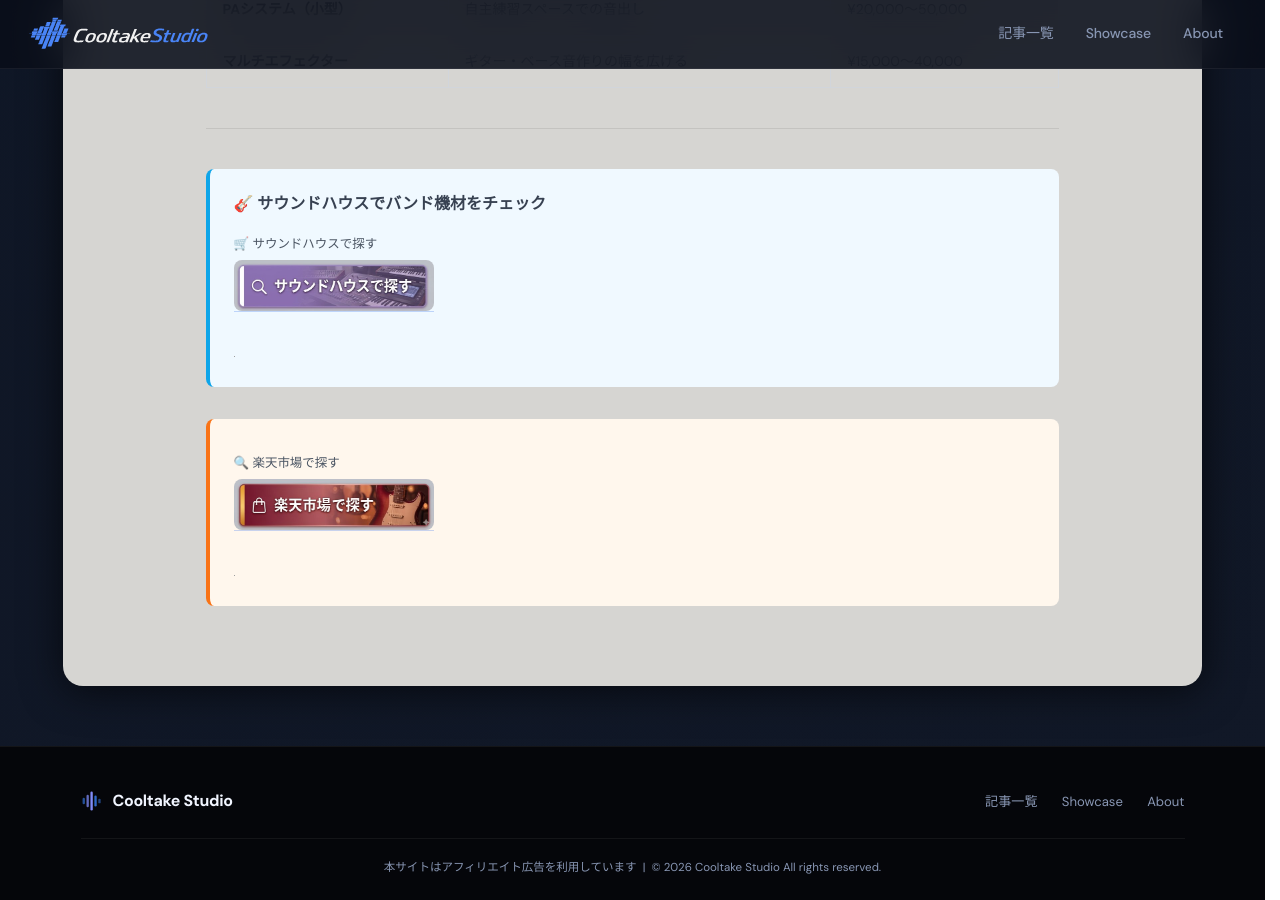
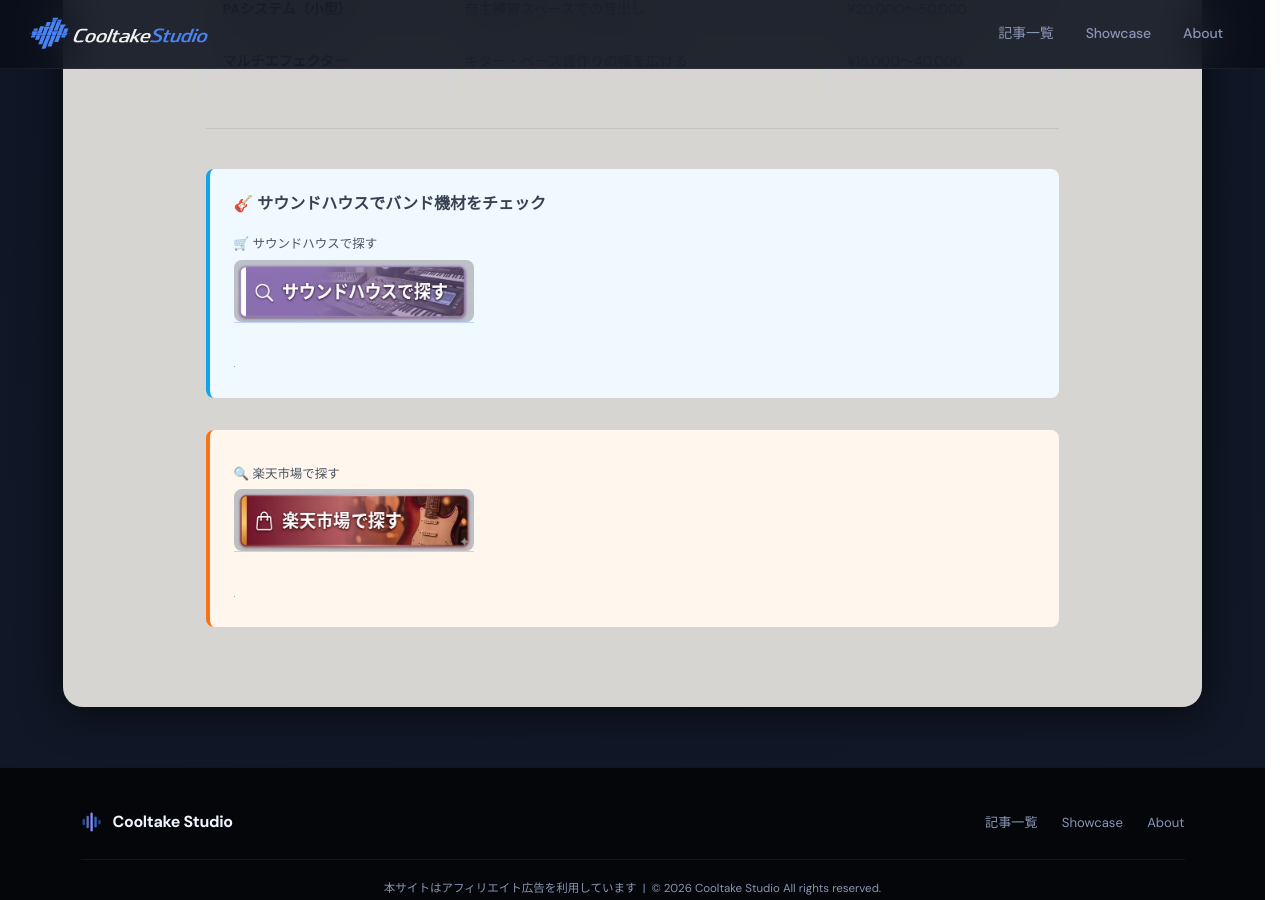
Before and after one commit to cooltake/cooltake-staging, a Jekyll site: the page built from _posts/2026-05-24-band-guide.md, in a window 1280 px wide and 900 px high, scrolled down 4706 px. Built offline with Jekyll 4.4.1, drawn with Linux system fonts in a browser that asks for light colours; some web fonts are replaced; grey boxes are pictures that could not be loaded.

Commit message:
style: flex horizontal buttons + larger width in 2026-05-24-band-guide.md

```diff
--- a/_posts/2026-05-24-band-guide.md
+++ b/_posts/2026-05-24-band-guide.md
@@ -125,12 +125,12 @@
 <div style="margin:2rem 0;padding:1.2rem 1.5rem;background:#f0f9ff;border-left:4px solid #0ea5e9;border-radius:8px;">
 <p style="margin:0 0 .6rem;font-weight:bold;font-size:1rem;">&#x1F3B8; サウンドハウスでバンド機材をチェック</p>
 <div style="margin:.8rem 0;"><span style="display:block;font-size:.78rem;color:#4b5563;margin-bottom:3px;margin-top:6px;">🛒 サウンドハウスで探す</span>
-<a href="https://h.accesstrade.net/sp/cc?rk=01001xqc00os63&url=https%3A%2F%2Fwww.soundhouse.co.jp%2Fsearch%2Findex%2F%3Fsearch_all%3D%E3%82%B7%E3%83%BC%E3%83%AB%E3%83%89%E3%82%B1%E3%83%BC%E3%83%96%E3%83%AB" rel="nofollow" referrerpolicy="no-referrer-when-downgrade" style="display:inline-block;text-decoration:none;"><img src="/assets/images/btn-soundhouse.jpg" alt="サウンドハウスで探す" width="200" style="height:auto;border-radius:8px;display:block;"></a></div>
+<a href="https://h.accesstrade.net/sp/cc?rk=01001xqc00os63&url=https%3A%2F%2Fwww.soundhouse.co.jp%2Fsearch%2Findex%2F%3Fsearch_all%3D%E3%82%B7%E3%83%BC%E3%83%AB%E3%83%89%E3%82%B1%E3%83%BC%E3%83%96%E3%83%AB" rel="nofollow" referrerpolicy="no-referrer-when-downgrade" style="display:inline-block;text-decoration:none;"><img src="/assets/images/btn-soundhouse.jpg" alt="サウンドハウスで探す" width="240" style="height:auto;border-radius:8px;display:block;"></a></div>
 <img src="https://h.accesstrade.net/sp/rr?rk=01001xqc00os63" width="1" height="1" border="0" alt="" loading="lazy">
 </div>
 
 <div style="margin:2rem 0;padding:1.2rem 1.5rem;background:#fff7ed;border-left:4px solid #f97316;border-radius:8px;">
 <div style="margin:.8rem 0;"><span style="display:block;font-size:.78rem;color:#4b5563;margin-bottom:3px;margin-top:6px;">🔍 楽天市場で探す</span>
-<a href="https://hb.afl.rakuten.co.jp/hgc/0b15ddc7.28c5c9ed.0b15ddc8.5d23dd4d/?pc=https%3A%2F%2Fsearch.rakuten.co.jp%2Fsearch%2Fmall%2F%E3%82%A8%E3%83%AC%E3%82%AD%E3%82%AE%E3%82%BF%E3%83%BC%2B%E5%88%9D%E5%BF%83%E8%80%85%2B%E3%82%BB%E3%83%83%E3%83%88%2F" rel="nofollow" referrerpolicy="no-referrer-when-downgrade" style="display:inline-block;text-decoration:none;"><img src="/assets/images/btn-rakuten.jpg" alt="楽天市場で探す" width="200" style="height:auto;border-radius:8px;display:block;"></a></div>
+<a href="https://hb.afl.rakuten.co.jp/hgc/0b15ddc7.28c5c9ed.0b15ddc8.5d23dd4d/?pc=https%3A%2F%2Fsearch.rakuten.co.jp%2Fsearch%2Fmall%2F%E3%82%A8%E3%83%AC%E3%82%AD%E3%82%AE%E3%82%BF%E3%83%BC%2B%E5%88%9D%E5%BF%83%E8%80%85%2B%E3%82%BB%E3%83%83%E3%83%88%2F" rel="nofollow" referrerpolicy="no-referrer-when-downgrade" style="display:inline-block;text-decoration:none;"><img src="/assets/images/btn-rakuten.jpg" alt="楽天市場で探す" width="240" style="height:auto;border-radius:8px;display:block;"></a></div>
 <img src="//i.moshimo.com/af/i/impression?a_id=5565352&amp;p_id=54&amp;pc_id=54&amp;pl_id=616" width="1" height="1" style="border:none;" alt="" loading="lazy">
 </div>
```
